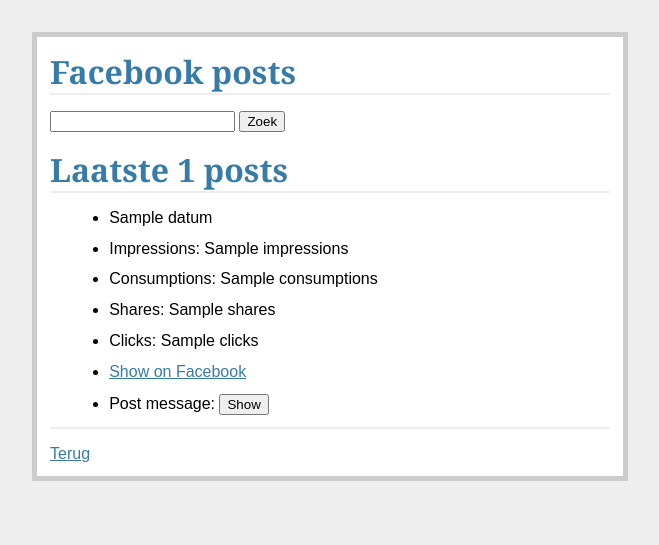
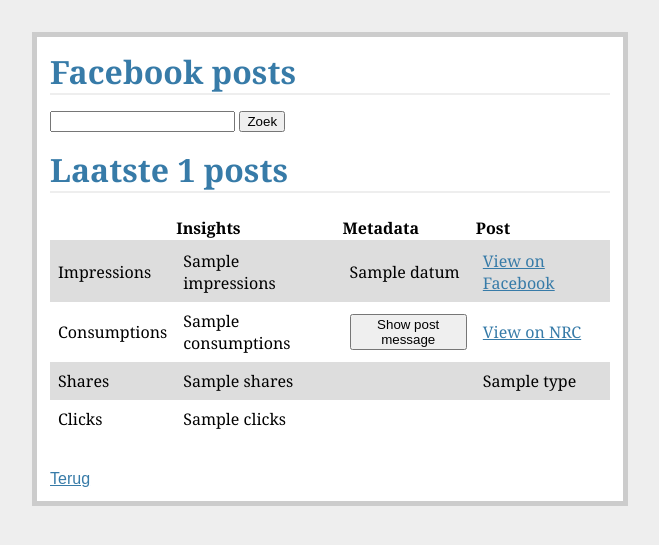
Before and after one commit to rikwashere/Facebook-analytics, a Flask app: template Templates/show_posts.html in a window 1280 px wide. Shown: the top 545 px of the page, without its empty margins (310-969 px from the left). Run offline with Flask 2, Linux system fonts and the light colour scheme; the template is opened without the code that fills it: most values are stand-ins (such as "Sample title", 1, 10 or a date in 2020); form fields are guessed from the names that the template uses.

Commit message:
Formatting
Updated templates: data is now in Tables. Not happy, will probably
roll-back prior commit.

```diff
--- a/Templates/show_posts.html
+++ b/Templates/show_posts.html
@@ -9,6 +9,7 @@
     if (x.style.display === 'none') {
         x.style.display = 'block';
         x_btn.innerHTML = 'Hide';
+        x_btn.style.display = 'none';
     } else {
         x.style.display = 'none';
         x_btn.innerHTML = 'Show ';
@@ -18,26 +19,42 @@
 
 <h1>Laatste {{ posts|length }} posts</h1>
 {% for post in posts %}
-  <h2><a href={{ post.link }}>{{ ' '.join(post.link.split('/')[-1].split('-')[:-2]) }}</a></h2>
+  <h2>{{ ' '.join(post.link.split('/')[-1].split('-')[:-2]) }}</h2>
   <div class='post' id={{ post.type }}>
-    <ul>
-      <li>{{ post.datum }}</li>
-      <li>Impressions: {{ post.impressions }}</li>
-      <li>Consumptions: {{ post.consumptions }}</li>
-      <li>Shares: {{ post.shares }}</li>
-      <li>Clicks: {{ post.clicks }}</li>
-      <li><a href="https://facebook.com/{{ post.id }}" target="_blank">Show on Facebook</a></li>
-      <li>Post message: <button onclick="hide({{ posts.index(post) }})" id='btn-{{ posts.index(post) }}' value='Show'>Show</button>
-        <div id='{{ posts.index(post) }}' style='display:none'>
-          <p>
-            <i>{{ post.message }}</i>
-          </p>
-          <p>
-          - {{ post.type }} by <strong>{{ post.creator }}</strong>
-          </p>
-      </div>
-      </li>
-    </ul>
+    <table>
+      <tr>
+        <th></th>
+        <th>Insights</th>
+        <th>Metadata</th>
+        <th>Post</th>
+      </tr>
+      <tr>
+        <td>Impressions</td>
+        <td>{{ post.impressions }}</td>
+        <td>{{ post.datum }}</td>
+        <td><a href="https://facebook.com/{{ post.id }}" target="_blank">View on Facebook</a></td>
+      </tr>
+      <tr>
+        <td>Consumptions</td>
+        <td>{{ post.consumptions }}</td>
+        <td><button onclick="hide({{ posts.index(post) }})" id='btn-{{ posts.index(post) }}' value='Show'>Show post message</button>
+          <div id='{{ posts.index(post) }}' style='display:none'>
+              <i>{{ post.message }}</i>
+          </td>
+          <td><a href={{ post.link }}>View on NRC</a></td>
+      </tr>
+      <tr>
+        <td>Shares</td>
+        <td>{{ post.shares }}</td>
+        <td></td>
+        <td>{{ post.type }}</td>
+      <tr>
+        <td>Clicks</td>
+        <td>{{ post.clicks }}</td>
+        <td></td>
+        <td></td>
+      </tr>
+    </table>
     <div>
   {% else %}
     <p>No results</p>
--- a/static/style.css
+++ b/static/style.css
@@ -9,4 +9,29 @@
 .post li     { margin: 0.8em 1.2em; }
 .post li h2  { margin-left: -1em; }
 .post ul 	{ border-bottom: 2px solid #eee; }}
-.footer { width: 35em; border: 5px solid #ccc; padding: 0.8em; background: white; }
+.footer { width: 35em; border: 5px solid #ccc; padding: 0.8em; background: white; font-family: 'Georgia', serif; margin: 0;  }
+
+table {
+    font-family: Georgia, sans-serif;
+    border-collapse: collapse;
+    padding-left: 10px;
+    padding-right: 10px;
+    width:100%;
+    margin-bottom: 2em;
+}
+
+td {
+    border: 0px solid #dddddd;
+    text-align: left;
+    padding: 8px;
+}
+
+th {
+    border-bottom: 2px solid #dddddd;
+    text-align: left;
+    padding-top: 0.5em;
+}
+
+tr:nth-child(even) {
+    background-color: #dddddd;
+}
```
